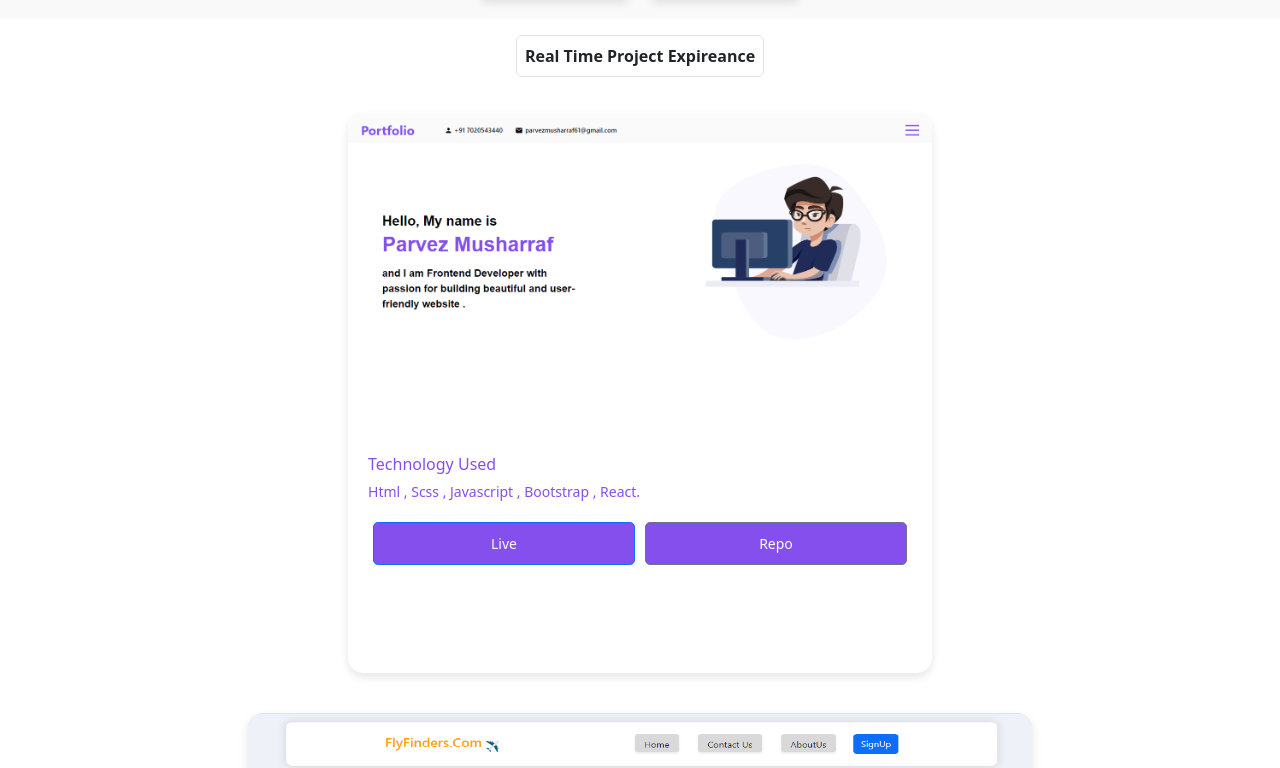
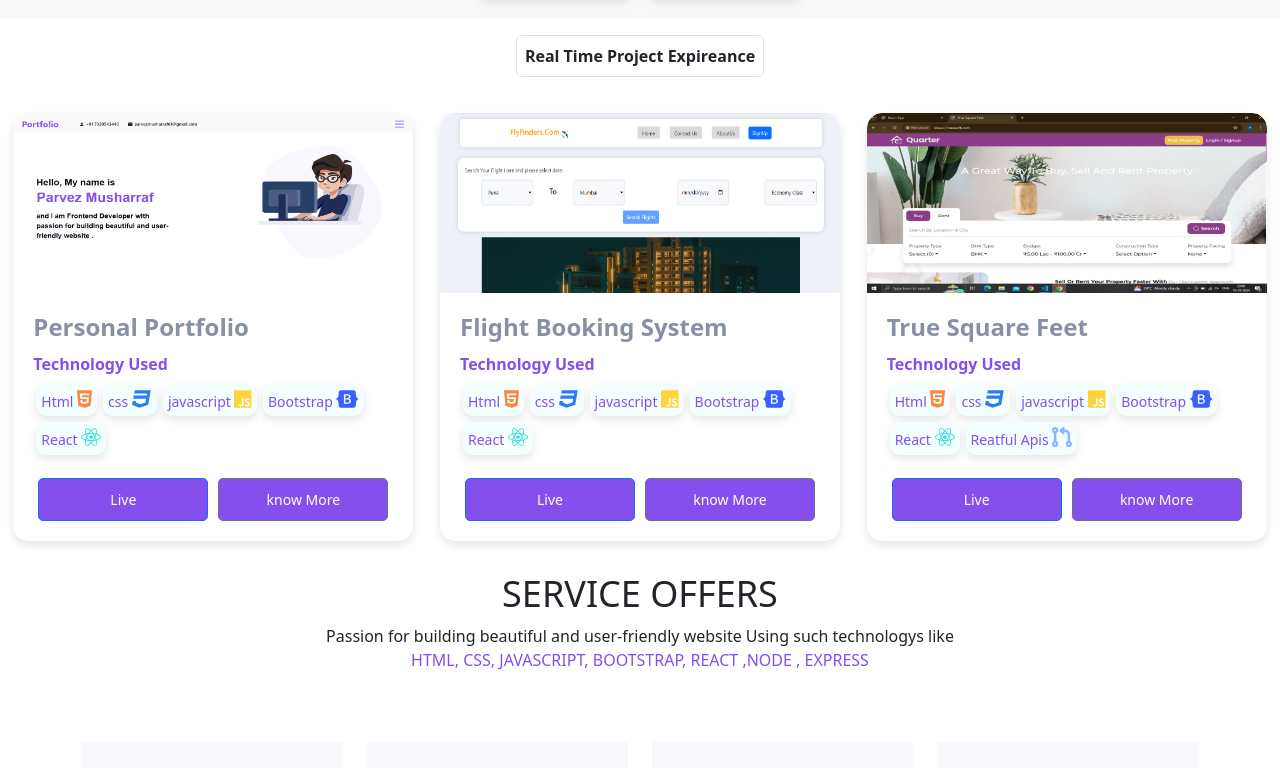
Before and after one commit to ParvezMusharraf/React-portfolio, a React (Create React App) app: page / in a window 1280 px wide. Shown: the part 2029-2797 px from the top of the page. Built offline with nearby package versions, Linux system fonts and the light colour scheme.

Commit message:
Made Project Card Section Beutifull Added Skills to it

```diff
--- a/src/Data/ProjectData.js
+++ b/src/Data/ProjectData.js
@@ -1,34 +1,133 @@
 import Portfolio from '../Images/PortFolio.png'
 import flyFinder from '../Images/Untitled.png'
-
+import TrueSqft from '../Images/true sqft.jpg'
 
 
 const ProjectData = [
     {
-    id:1 ,
-    Live:'https://parvezmusharraf.github.io/React-portfolio/',
-    name:"Personal Portfolio",
-    repoLink:'https://github.com/ParvezMusharraf/React-portfolio',
-    TechnologyUsed:"Html , Scss , Javascript , Bootstrap , React.",
-    img:Portfolio,
+        id: 1,
+        Live: 'https://parvezmusharraf.github.io/React-portfolio/',
+        name: "Personal Portfolio",
+        repoLink: 'https://github.com/ParvezMusharraf/React-portfolio',
+        TechnologyUsed: [
+            {
+                id: 1,
+                name: "Html",
+                icon:"fa-brands fa-html5",
+                color:"rgb(255 133 59)"
+            },
+            {
+                id: 2,
+                name: "css",
+                icon:"fa-brands fa-css3",
+                color:"#2b7cf2"
+            },
+            {
+                id: 3,
+                name: "javascript",
+                icon:"fa-brands fa-js",
+                color:"#FFD43B"
+            },
+            {
+                id: 5,
+                name: "Bootstrap",
+                icon:"fa-brands fa-bootstrap",
+                color:"rgb(59 95 255)"
+            },
+            {
+                id: 6,
+                name: "React",
+                icon:"fa-brands fa-react",
+                color:"rgb(48 224 220)"
+            },
+        ],
+        // TechnologyUsed: "Html , Scss , Javascript , Bootstrap , React.",
+        img: Portfolio,
     },
     {
-    id: 2,
-    Live:'https://parvezmusharraf.github.io/Fly_Finders-react/',
-    name:'Flight Booking System ',
-    repoLink:'https://github.com/ParvezMusharraf/Fly_Finders-react/',
-    TechnologyUsed:"Html , Css , Javascript ,React , Bootstrap.",
-    img:flyFinder,
+        id: 2,
+        Live: 'https://parvezmusharraf.github.io/Fly_Finders-react/',
+        name: 'Flight Booking System ',
+        repoLink: 'https://github.com/ParvezMusharraf/Fly_Finders-react/',
+        TechnologyUsed:[
+            {
+                id: 1,
+                name: "Html",
+                icon:"fa-brands fa-html5",
+                color:"rgb(255 133 59)"
+            },
+            {
+                id: 2,
+                name: "css",
+                icon:"fa-brands fa-css3",
+                color:"#2b7cf2"
+            },
+            {
+                id: 3,
+                name: "javascript",
+                icon:"fa-brands fa-js",
+                color:"#FFD43B"
+            },
+            {
+                id: 5,
+                name: "Bootstrap",
+                icon:"fa-brands fa-bootstrap",
+                color:"rgb(59 95 255)"
+            },
+            {
+                id: 6,
+                name: "React",
+                icon:"fa-brands fa-react",
+                color:"rgb(48 224 220)"
+            },
+        ],
+        img: flyFinder,
     },
     {
-    id: 3,
-    Live:'https://parvezmusharraf.github.io/Fly_Finders-react/',
-    name:'Flight Booking System ',
-    repoLink:'https://github.com/ParvezMusharraf/Fly_Finders-react/',
-    TechnologyUsed:"Html , Css , Javascript ,React , Bootstrap.",
-    img:flyFinder,
+        id: 3,
+        Live: 'https://parvezmusharraf.github.io/Fly_Finders-react/',
+        name: 'True Square Feet',
+        repoLink: 'https://github.com/ParvezMusharraf/Fly_Finders-react/',
+        TechnologyUsed:[
+            {
+                id: 1,
+                name: "Html",
+                icon:"fa-brands fa-html5",
+                color:"rgb(255 133 59)"
+            },
+            {
+                id: 2,
+                name: "css",
+                icon:"fa-brands fa-css3",
+                color:"#2b7cf2"
+            },
+            {
+                id: 3,
+                name: "javascript",
+                icon:"fa-brands fa-js",
+                color:"#FFD43B"
+            },
+            {
+                id: 5,
+                name: "Bootstrap",
+                icon:"fa-brands fa-bootstrap",
+                color:"rgb(59 95 255)"
+            },
+            {
+                id: 6,
+                name: "React",
+                icon:"fa-brands fa-react",
+                color:"rgb(48 224 220)"
+            },
+            {
+                id: 7,
+                name: "Reatful Apis",
+                icon:"fa-solid fa-code-pull-request",
+                color:"#86b7fe"
+            },
+        ],
+        img: TrueSqft,
     },
-
 ]
 
 export default ProjectData;
--- a/src/components/Menu/Menu.jsx
+++ b/src/components/Menu/Menu.jsx
@@ -10,9 +10,11 @@ export default function Menu({openMenu,setOpenMenu}) {
         <li onClick={()=>setOpenMenu(false)}>
           <a title='about' href="#about">About</a></li>
         <li onClick={()=>setOpenMenu(false)}>
+          <a title='about' href="#SkillsSection">Skills</a></li>
+        <li onClick={()=>setOpenMenu(false)}>
           <a title='services' href="#services">Services</a></li>
         <li onClick={()=>setOpenMenu(false)}>
-          <a title='Coming Soon' href="#Projects">Projects</a></li>
+          <a title='Projects' href="#Project">Projects</a></li>
         <li onClick={()=>setOpenMenu(false)}>
           <a title='Contact Me' href="#contact">Contact</a></li>
       </ul>
--- a/src/components/Project/Card/Card.jsx
+++ b/src/components/Project/Card/Card.jsx
@@ -10,10 +10,16 @@ const Cards = ({ item }) => {
       <div className="card-content">
         <h3 className="card-title">{item.name}</h3>
         <p className="techno-used">Technology Used</p>
-        <p className="card-para">{item.TechnologyUsed}</p>
+        <p className="card-para">
+        {item.TechnologyUsed.map(skills => (
+                        <span key={skills.id} className='chip'>
+                            {skills.name} <i className={skills.icon} style={{ color: skills.color, fontSize: "20px" }}></i>
+                        </span>
+                    ))}
+        </p>
         <div className="buttons">
           <a className="btn btn-primary" href={item.Live}>Live</a>
-          <a className="btn btn-secondary" href={item.repoLink}>Repo</a>
+          <a className="btn btn-secondary" >know More</a>
         </div>
       </div>
     </div>
--- a/src/components/Project/Card/Card.scss
+++ b/src/components/Project/Card/Card.scss
@@ -1,8 +1,8 @@
 @import '../../../global.scss';
 
 .card-main {
-  width: auto;
-  height: 70vh;
+  width: 400px;
+  height: auto;
   overflow: hidden;
   background-color: $mainColor;
   border-radius: 15px;
@@ -22,7 +22,7 @@
 
     img {
       width: 100%;
-      height: 100%;
+      height:180px;
       object-fit: fill;
       transition: transform 0.3s ease;
 
@@ -40,19 +40,32 @@
       font-size: 24px;
       font-weight: bold;
       margin-bottom: 10px;
-      color: $mainColor;
+      color: #8890a5;
+      font-weight: 600;
     }
 
     .techno-used {
       font-size: 16px;
       color: $SecMainColor;
       margin-bottom: 5px;
+      font-weight: 600;
     }
 
     .card-para {
       font-size: 14px;
       color: $SecMainColor;
       margin-bottom: 20px;
+      display: flex;
+      flex-wrap: wrap;
+    }
+    .chip{
+      height: auto;
+      padding: 5px;
+      border-radius: 10px;
+      margin: 3px;
+      width: auto;
+      background-color: #f3fffe;
+      box-shadow: 0 4px 8px rgba(0, 0, 0, 0.1);
     }
 
     .buttons {
--- a/src/components/Project/Project.jsx
+++ b/src/components/Project/Project.jsx
@@ -2,19 +2,47 @@ import React from 'react';
 import "./project.scss";
 import ProjectData from '../../Data/ProjectData';
 import Card from './Card/Card';
+import { useEffect,useRef } from 'react';
+import {motion,useInView,useAnimation } from "framer-motion";
 
 export default function Project() {
 
+  const ref = useRef(null);
+  const isInView = useInView(ref,{once:true});
+
+  const mainControls = useAnimation();
+  const slidesControls = useAnimation();
+
+    useEffect(()=>{
+      if(isInView){
+        mainControls.start("visible");
+        slidesControls.start("visible");
+      }
+    },)
     const projectData = ProjectData
   return (
     <div className="Project" id='Project'>
       <section className='Projects-section'>
-          <div className="heading d-flex justify-content-center align-items-center ">
+          <motion.div ref={ref} className="heading d-flex justify-content-center align-items-center "
+           variants={{
+            hidden:{opacity:0,y:75},
+            visible:{opacity:1, y:0}
+          }}
+          initial="hidden"
+                  animate={mainControls}
+                  transition={{duration:0.5,delay:0.34}}>
             <p className="m-3 fw-bold border rounded p-2">Real Time Project Expireance</p>
-          </div>
-          <div className="ProjectCards">
+          </motion.div>
+          <motion.div className="ProjectCards"
+           variants={{
+            hidden:{opacity:0,y:75},
+            visible:{opacity:1, y:0}
+          }}
+          initial="hidden"
+                  animate={mainControls}
+                  transition={{duration:0.5,delay:0.34}}>
               {projectData.map((item)=><Card  item={item} />)}
-          </div>
+          </motion.div>
       </section>
     </div>
   )
--- a/src/components/skills/SkillsSection.jsx
+++ b/src/components/skills/SkillsSection.jsx
@@ -1,5 +1,7 @@
 import React from 'react';
 import './skills.scss'
+import { useEffect,useRef } from 'react';
+import {motion,useInView,useAnimation } from "framer-motion";
 
 const skills = [
   { logo: <i class="fa-brands fa-html5" style={{color:"rgb(255 133 59)",fontSize:"50px"}}></i>, name: 'Html', rating: 4 },
@@ -23,17 +25,44 @@ const SkillBox = ({ logo, name, rating }) => (
 );
 
 export default function SkillsSection() {
+
+  const ref = useRef(null);
+  const isInView = useInView(ref,{once:true});
+
+  const mainControls = useAnimation();
+  const slidesControls = useAnimation();
+
+    useEffect(()=>{
+      if(isInView){
+        mainControls.start("visible");
+        slidesControls.start("visible");
+      }
+    },)
   return (
     <div className="SkillsSection" id='SkillsSection'>
       <section className='Projects-section'>
-        <div className="heading d-flex justify-content-center align-items-center ">
+        <motion.div ref={ref} className="heading d-flex justify-content-center align-items-center "
+              variants={{
+                hidden:{opacity:0,y:75},
+                visible:{opacity:1, y:0}
+              }}
+              initial="hidden"
+                      animate={mainControls}
+                      transition={{duration:0.5,delay:0.34}}>
           Skills
-        </div>
-        <div className="skills-container">
+        </motion.div>
+        <motion.div  className="skills-container"
+         variants={{
+          hidden:{opacity:0,y:75},
+          visible:{opacity:1, y:0}
+        }}
+        initial="hidden"
+                animate={mainControls}
+                transition={{duration:0.5,delay:0.34}}>
           {skills.map((skill, index) => (
             <SkillBox key={index} {...skill} />
           ))}
-        </div>
+        </motion.div>
       </section>
     </div>
   );
--- a/src/components/skills/skills.scss
+++ b/src/components/skills/skills.scss
@@ -1,5 +1,6 @@
 .SkillsSection {
     padding: 20px;
+    height: auto;
     background-color: #f9f9f9;
 
     .Projects-section {
```
Also changed, not shown: src/Images/true sqft.jpg (added).
